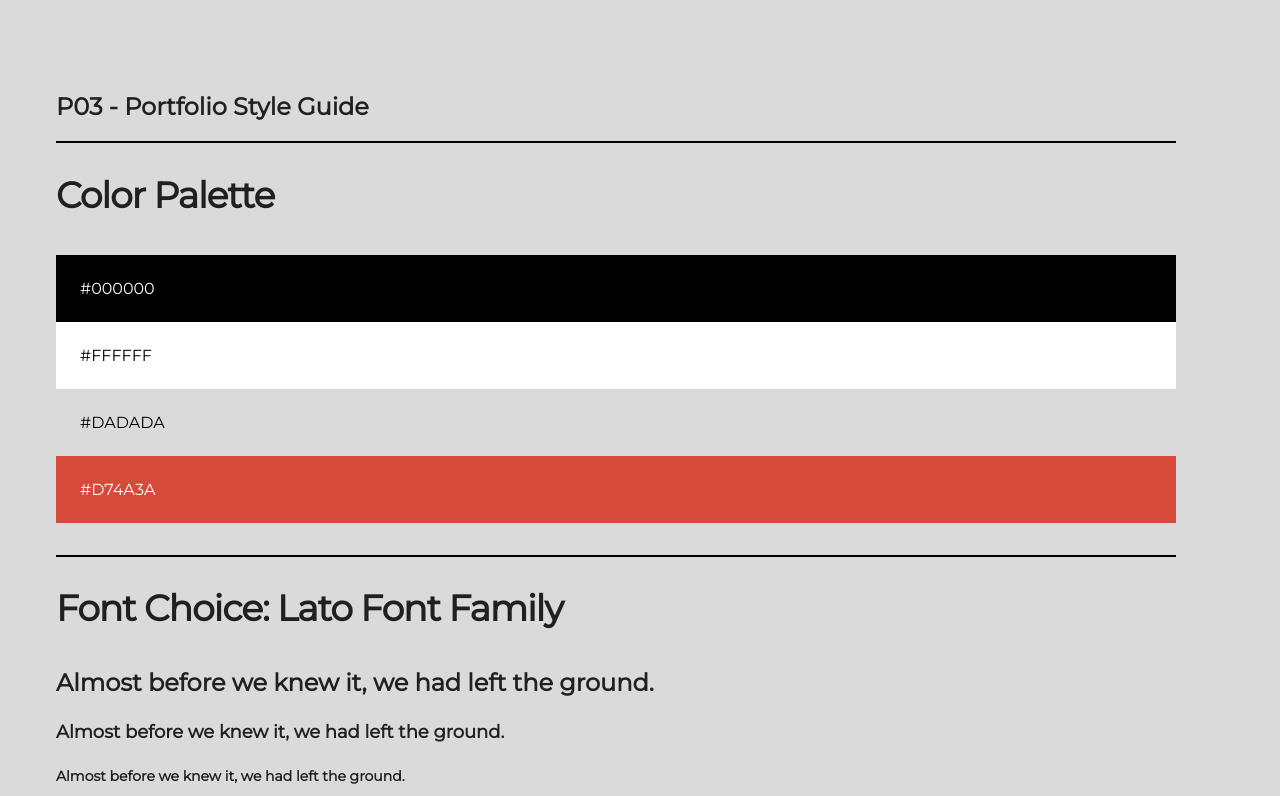
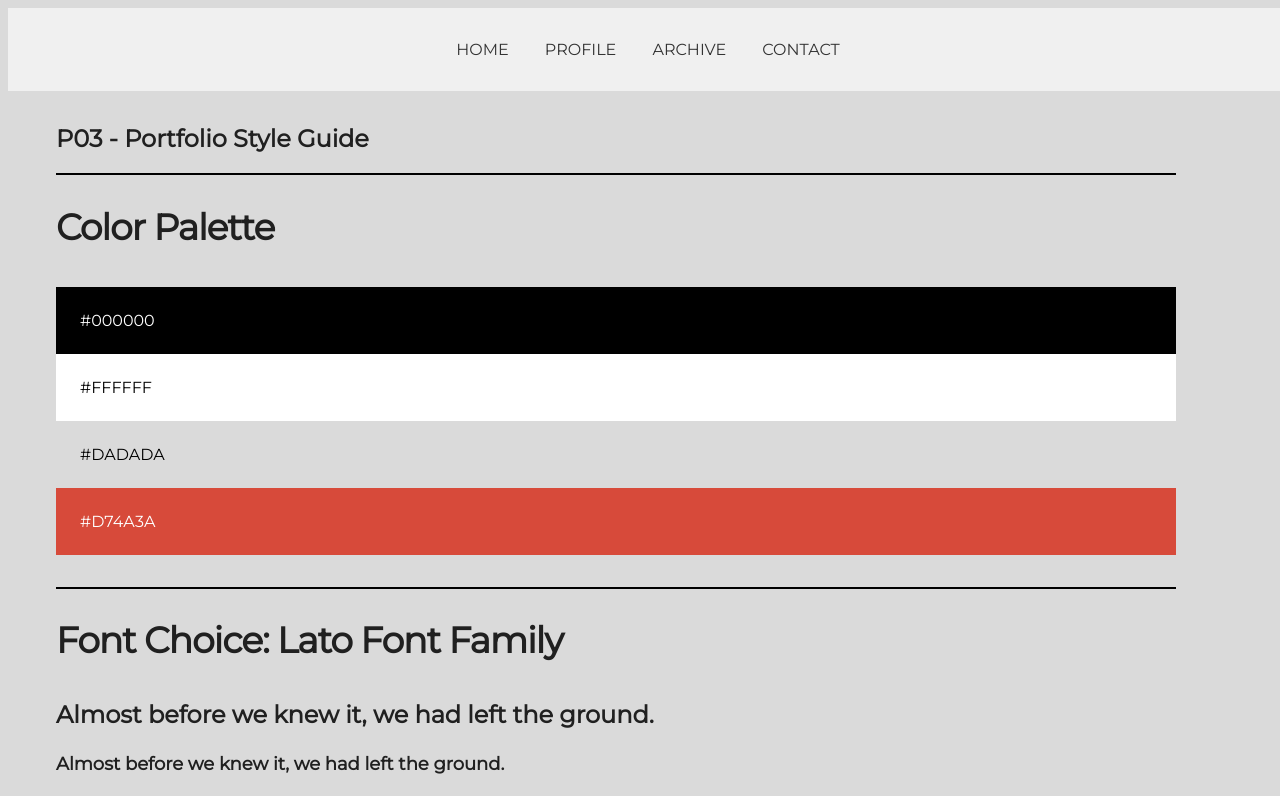
Before and after one commit to huracane55/Portfolio, a plain HTML site: page StyleGuide.html in a window 1280 px wide. Shown: the top 796 px of the page. Drawn offline with Linux system fonts and the light colour scheme.

Commit message:
Added header
Majority of header is created; header requires a bit more formatting

```diff
--- a/StyleGuide.html
+++ b/StyleGuide.html
@@ -10,6 +10,24 @@
 </head>
 
 <body>
+<div class="nav-container">
+  <nav class="nav-bar" role="navigation">
+    <ul>
+      <li>
+        <a href="index.html">Home</a>
+      </li>
+      <li>
+        <a href="about.html">Profile</a>
+      </li>
+      <li>
+        <a href="works.html">Archive</a>
+      </li>
+      <li>
+        <a href="contact.html">Contact</a>
+      </li>
+    </ul>
+  </nav>
+</div>
 
 <section class="content-container">
   <h1> P03 - Portfolio Style Guide </h1>
--- a/css/styleguide.css
+++ b/css/styleguide.css
@@ -30,8 +30,46 @@ p {
   margin: 0;
 }
 
+nav {
+  display: flex;
+  flex-direction: row;
+  justify-content: center;
+  background-color: rgba(255,255,255,0.6);
+  position: fixed;
+
+}
+
+nav li {
+  display: inline-block;
+  text-transform: uppercase;
+}
+
+nav ul {
+  list-style: none;
+  margin: 0;
+  padding: 0;
+}
+
+nav li a {
+  display: inline-block;
+  padding: 2em 1em;
+  text-decoration: none;
+  color: #333;
+  -webkit-transition: all .2s;
+  transition: all .2s;
+}
+
+nav li a:hover {
+  background-color:white;
+}
+
+.nav-bar {
+  width: 100%;
+  text-decoration: none;
+}
+
 .content-container {
-  padding-top: 4rem;
+  padding-top: 6rem;
   margin-left: 3rem;
   margin-right: 6rem;
 }
```
